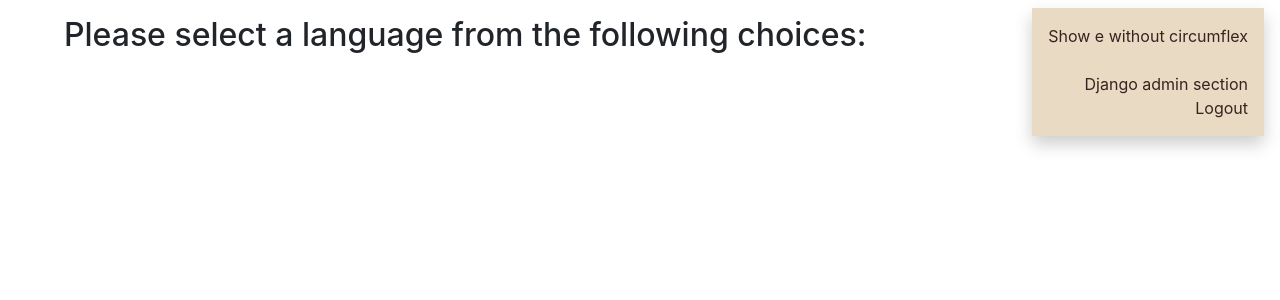
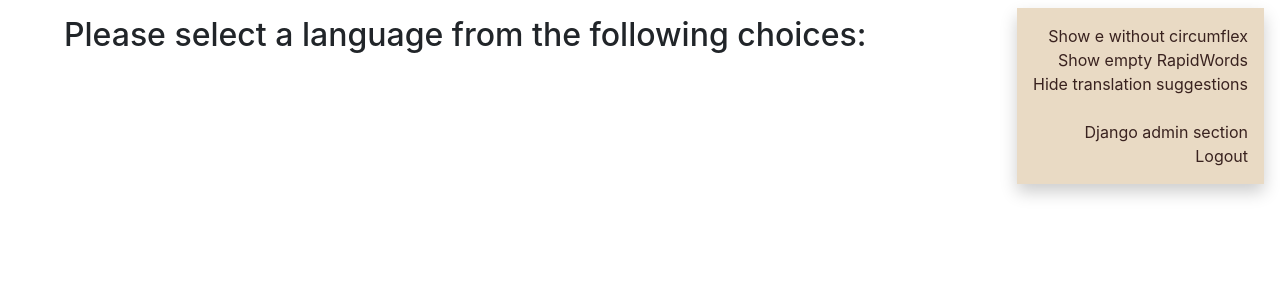
Before and after one commit to UAlbertaALTLab/recording-validation-interface, a Django app: page / in a window 1280 px wide, after a click on "Options". Shown: the part 72-372 px from the top of the page. Run offline with Django 3.2, Linux system fonts and the light colour scheme; the visitor is signed in with stand-in values (Sample User, id 1); data that the repository does not hold is empty; parts of the project's set-up code (start-up, migrations or seed data) failed here and were passed over; some libraries are stand-ins or nearby versions.

Commit message:
Fixed computations and added options to speech-db

```diff
--- a/validation/jinja2/validation/_menu.html
+++ b/validation/jinja2/validation/_menu.html
@@ -36,6 +36,18 @@ along with this program.  If not, see
                 <li onclick="showMacron('off')"><a href="#" class="menu__options-link">Show e without circumflex</a>
                 </li>
             {% endif %}
+            {% if request.COOKIES['empty-rw'] == 'on' %}
+            <li onclick="showEmptyRW('off')"><a href="#" class="menu__options-link">Hide empty RapidWords</a></li>
+        {% else %}
+            <li onclick="showEmptyRW('on')"><a href="#" class="menu__options-link">Show empty RapidWords</a>
+            </li>
+        {% endif %}
+        {% if request.COOKIES['suggestions'] == 'off' %}
+        <li onclick="showSuggestions('on')"><a href="#" class="menu__options-link">Show translation suggestions</a></li>
+    {% else %}
+        <li onclick="showSuggestions('off')"><a href="#" class="menu__options-link">Hide translation suggestions</a>
+        </li>
+    {% endif %}
             {% if language %}
                 <li><a href="{{ url('validation:record_audio', language.code) }}" class="menu__options-link">Record
                     Audio</a></li>
--- a/validation/jinja2/validation/list_phrases.html
+++ b/validation/jinja2/validation/list_phrases.html
@@ -57,7 +57,7 @@ along with this program.  If not, see
   <select name="semantic_class" id="semantic_class">
         <option value=""> - </option>
               {% for section in all_semantic_classes %}
-                <option value="{{ section }}" {% if section.sum_hyponyms + section.phrases < 1 %} class="empty-semantic-class" disabled="true" {% endif %}>{{ section }} ({{section.phrases}}-{{ section.sum_hyponyms + section.phrases }})</option>
+                <option value="{{ section.name }}" {% if section.total_phrases < 1 %} class="empty-semantic-class" disabled="true" {% if request.COOKIES["empty-rw"] != "on" %} hidden {% endif %}{% endif %}>{{ section.name }} ({{section.phrases}}-{{ section.total_phrases }})</option>
               {% endfor %}
           </select>
             <input type="checkbox" id="hyponyms" name="hyponyms" value="checked"> Include hyponyms
--- a/validation/static/menu.js
+++ b/validation/static/menu.js
@@ -18,3 +18,19 @@ function showMacron(option) {
     menu.classList.remove("menu__block");
     location.reload();
 }
+
+function showEmptyRW(option) {
+    document.cookie = "empty-rw=" + option + "; SameSite=Lax;"
+    let menu = document.getElementById("options-menu");
+    menu.classList.add("menu__none");
+    menu.classList.remove("menu__block");
+    location.reload();
+}
+
+function showSuggestions(option) {
+    document.cookie = "suggestions=" + option + "; SameSite=Lax;"
+    let menu = document.getElementById("options-menu");
+    menu.classList.add("menu__none");
+    menu.classList.remove("menu__block");
+    location.reload();
+}
--- a/validation/static/styles/menu.css
+++ b/validation/static/styles/menu.css
@@ -15,7 +15,7 @@
   z-index: 1;
   padding: 1rem;
   box-shadow: 0px 8px 16px 0px rgba(0,0,0,0.2);
-  max-width: 15rem;
+  max-width: 20rem;
   margin: 1rem;
   position: absolute;
   right: 0;
--- a/validation/views.py
+++ b/validation/views.py
@@ -42,7 +42,7 @@ from django.contrib.auth.models import User
 from django.contrib.auth.views import LoginView, LogoutView
 from django.core.files.uploadedfile import InMemoryUploadedFile
 from django.core.paginator import Paginator
-from django.db.models import Q, QuerySet, Count
+from django.db.models import Q, QuerySet, Count, Func, F
 from django.http import (
     HttpResponse,
     HttpResponseBadRequest,
@@ -168,6 +168,32 @@ def update_phrase_order(all_phrases):
     return sorted_updated_phrases
 
 
+def semantic_classes_collect(semantic_classes):
+    base_data = {
+        str(x): {"phrases": x.phrases, "hyponyms": [str(y) for y in x.hyponyms.all()]}
+        for x in semantic_classes
+    }
+    data = dict()
+
+    def process(element):
+        if element not in data:
+            if len(base_data[element]["hyponyms"]) == 0:
+                data[element] = base_data[element]["phrases"]
+            for hyponym in base_data[element]["hyponyms"]:
+                process(hyponym)
+        data[element] = base_data[element]["phrases"] + sum(
+            [data[x] for x in base_data[element]["hyponyms"]]
+        )
+
+    for element in base_data.keys():
+        process(element)
+
+    return [
+        {"name": key, "total_phrases": value, "phrases": base_data[key]["phrases"]}
+        for key, value in data.items()
+    ]
+
+
 def entries(request, language):
     """
     The main page.
@@ -275,20 +301,14 @@ def entries(request, language):
     else:
         semantic_display = ""
 
-    all_semantic_classes = (
-        SemanticClass.objects.distinct()
-        .order_by("classification")
-        .annotate(
-            sum_hyponyms=Count(
-                "hyponyms__phrase",
-                distinct=True,
-                filter=Q(phrase__language=language_object),
-            ),
+    all_semantic_classes = semantic_classes_collect(
+        SemanticClass.objects.distinct().annotate(
             phrases=Count(
                 "phrase", distinct=True, filter=Q(phrase__language=language_object)
             ),
         )
     )
+    all_semantic_classes.sort(key=lambda x: x["name"])
 
     recordings, forms = prep_phrase_data(request, phrases, language_object.name)
 
@@ -779,7 +799,12 @@ def segment_content_view(request, language, segment_id):
 
     phrase = Phrase.objects.get(id=segment_id, language=language_object)
     _transcription = phrase.field_transcription or phrase.transcription
-    suggestions = get_distance_with_translations(_transcription)
+    suggestions = {}
+
+    # Only try to collect suggestions if the right cookie is set.
+    # Otherwise continue.
+    if request.COOKIES.get("suggestions", "on") != "off":
+        suggestions = get_distance_with_translations(_transcription)
 
     segment_name = phrase.transcription
 
```
